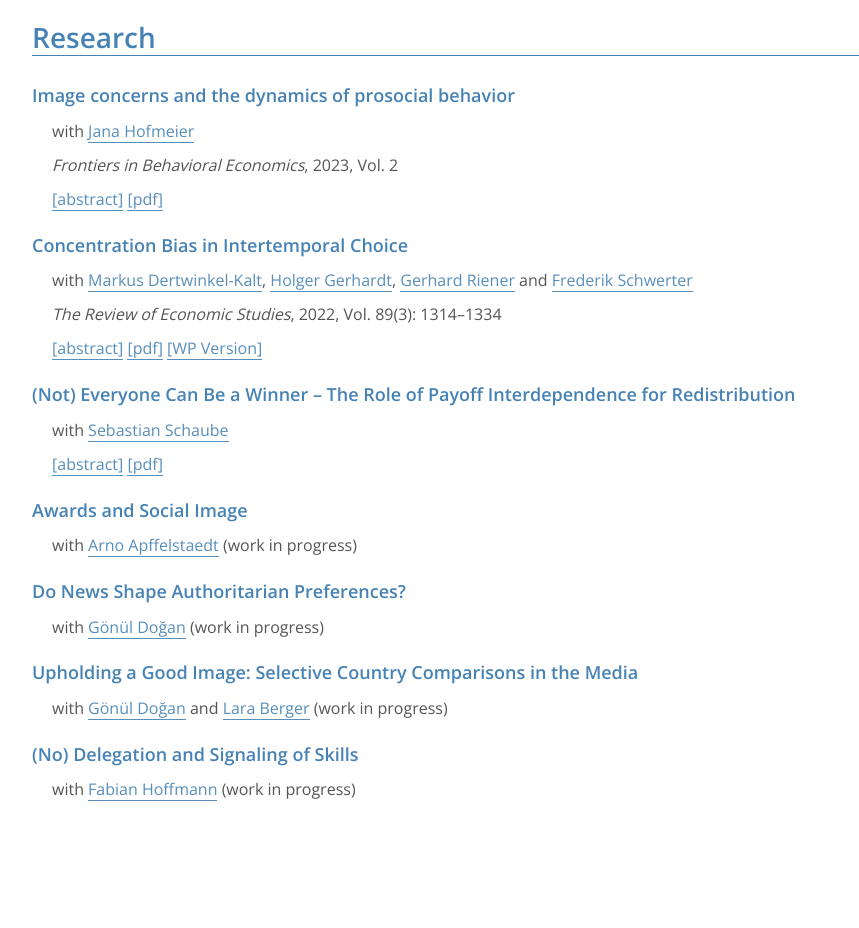
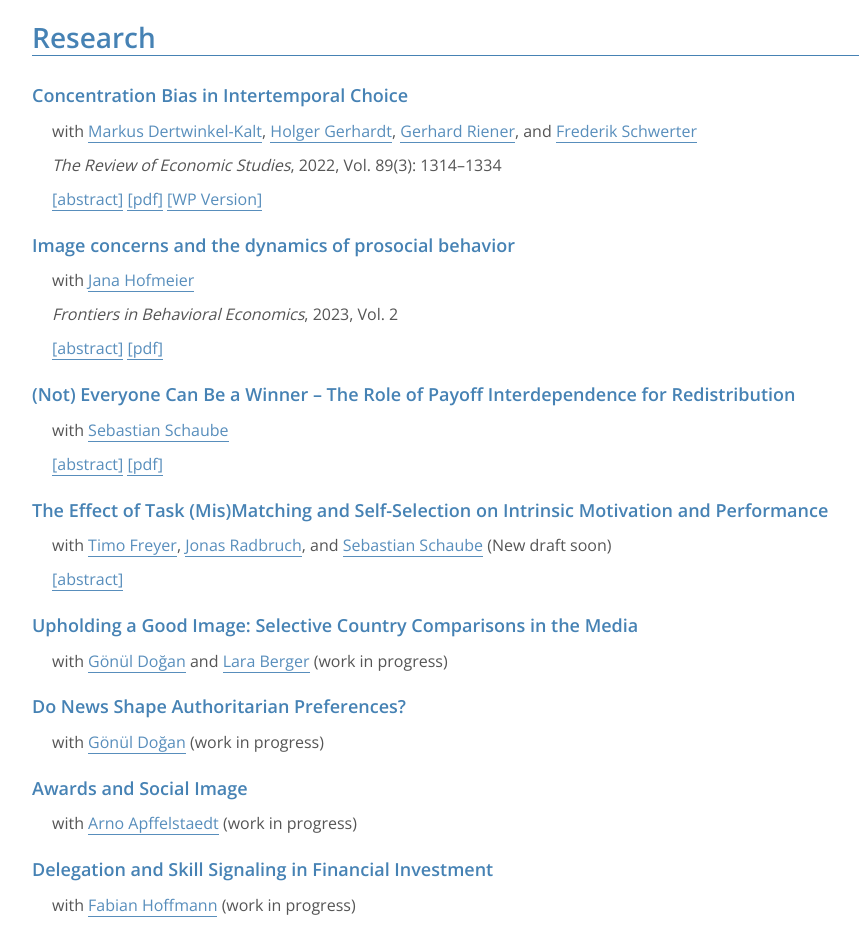
Before and after one commit to louisstrang/louisstrang.github.io, a plain HTML site: page index.html in a window 1280 px wide. Shown: the part 640-1568 px from the top of the page, without its empty margins (128-987 px from the left). Before the commit the page ends 1452 px from the top, so only its background shows below. Drawn offline with Linux system fonts and the light colour scheme.

Commit message:
projects updated

```diff
--- a/index.html
+++ b/index.html
@@ -211,6 +211,22 @@
 -->
 			<h3 id="research"> Research </h3>
 
+			<h4> Concentration Bias in Intertemporal Choice </h4>
+					<p>
+						with <a href="http://www.dertwinkel.com" title="Markus Dertwinkel-Kalt" target="_blank">Markus Dertwinkel-Kalt</a>, <a href="https://www.iame.uni-bonn.de/people/holger-gerhardt" title="Holger Gerhardt" target="_blank">Holger Gerhardt</a>, <a href="https://gerhardriener.github.io" title="Gerhard Riener" target="_blank">Gerhard Riener</a>, and <a href="https://sites.google.com/site/frederikschwerter/" title="Frederik Schwerter" target="_blank">Frederik Schwerter</a>
+					</p>
+					<p><i>The Review of Economic Studies</i>, 2022, Vol. 89(3): 1314–1334</p>
+					<p>
+						<a href="#" id="click-pub-1" class="click-pub" data-target="abstract-pub-1">[abstract]</a>
+						<a href="https://academic.oup.com/restud/article/89/3/1314/6375961" target="_blank">[pdf]</a>
+						<a href="https://www.econtribute.de/RePEc/ajk/ajkdps/ECONtribute_076_2021.pdf" target="_blank">[WP Version]</a>
+					</p>
+					<div style="display: none;" id="abstract-pub-1" class="abstract-pub">
+					<p>
+						Many intertemporal trade-offs are unbalanced: while the advantages of options are concentrated in a few periods, the disadvantages are dispersed over numerous periods. We provide novel experimental evidence for “concentration bias”, the tendency to overweight advantages that are concentrated in time. Subjects commit to too much overtime work that is dispersed over multiple days in exchange for a bonus that is concentrated in time: concentration bias increases subjects’ willingness to work by 22.4% beyond what standard discounting models could account for. In additional conditions and a complementary experiment involving monetary payments, we study the mechanisms behind concentration bias and demonstrate the robustness of our findings.
+					</p>
+					</div>
+
 			<h4> Image concerns and the dynamics of prosocial behavior </h4>
 					<p>
 						with <a href="https://www.linkedin.com/in/dr-jana-hofmeier-b751b2173" title="Jana Hofmeier" target="_blank">Jana Hofmeier</a>
@@ -226,24 +242,6 @@
 					  </p>
 					</div>
 
-			<h4> Concentration Bias in Intertemporal Choice </h4>
-					<p>
-						with <a href="http://www.dertwinkel.com" title="Markus Dertwinkel-Kalt" target="_blank">Markus Dertwinkel-Kalt</a>, <a href="https://www.iame.uni-bonn.de/people/holger-gerhardt" title="Holger Gerhardt" target="_blank">Holger Gerhardt</a>, <a href="https://gerhardriener.github.io" title="Gerhard Riener" target="_blank">Gerhard Riener</a> and <a href="https://sites.google.com/site/frederikschwerter/" title="Frederik Schwerter" target="_blank">Frederik Schwerter</a>
-					</p>
-					<p><i>The Review of Economic Studies</i>, 2022, Vol. 89(3): 1314–1334</p>
-					<p>
-						<a href="#" id="click-pub-1" class="click-pub" data-target="abstract-pub-1">[abstract]</a>
-						<a href="https://academic.oup.com/restud/article/89/3/1314/6375961" target="_blank">[pdf]</a>
-						<a href="https://www.econtribute.de/RePEc/ajk/ajkdps/ECONtribute_076_2021.pdf" target="_blank">[WP Version]</a>
-					</p>
-					<div style="display: none;" id="abstract-pub-1" class="abstract-pub">
-					<p>
-						Many intertemporal trade-offs are unbalanced: while the advantages of options are concentrated in a few periods, the disadvantages are dispersed over numerous periods. We provide novel experimental evidence for “concentration bias”, the tendency to overweight advantages that are concentrated in time. Subjects commit to too much overtime work that is dispersed over multiple days in exchange for a bonus that is concentrated in time: concentration bias increases subjects’ willingness to work by 22.4% beyond what standard discounting models could account for. In additional conditions and a complementary experiment involving monetary payments, we study the mechanisms behind concentration bias and demonstrate the robustness of our findings.
-					</p>
-					</div>
-
-
-
 				<h4> (Not) Everyone Can Be a Winner – The Role of Payoff Interdependence for Redistribution </h4>
 					<p>
 						with <a href="https://sites.google.com/site/sebastianschaube" title="Sebastian Schaube" target="_blank">Sebastian Schaube</a>
@@ -258,6 +256,30 @@
 					</p>
 					</div>
 
+					<h4> The Effect of Task (Mis)Matching and Self-Selection on Intrinsic Motivation and Performance </h4>
+					<p>
+
+						with <a href="https://www.econ.uni-bonn.de/en/department/doctoral-students/timo-freyer" title="Timo Freyer" target="_blank">Timo Freyer</a>, <a href="https://sites.google.com/site/jonasradbruch01/" title="Jonas Radbruch" target="_blank">Jonas Radbruch</a>, and <a href="https://sites.google.com/site/sebastianschaube" title="Sebastian Schaube" target="_blank">Sebastian Schaube</a> (New draft soon)
+					</p>
+					<p>
+						<a href="#" id="click-pub-4" class="click-pub" data-target="abstract-pub-4">[abstract]</a>
+					</p>
+					<div style="display: none;" id="abstract-pub-4" class="abstract-pub">
+					<p>
+						This paper studies whether the (mis)match between tasks and workers’ task preferences affects their performance, and whether there is a direct motivational effect of self-selection. To answer these questions, we conducted an online experiment where subjects worked on one of two real effort tasks. We exogenously varied whether they were assigned their preferred or non-preferred task, or whether they could actively self-select a task. The results show that subjects who either self-selected a task or were assigned their preferred task produced about 50% more output than subjects who were assigned their non-preferred task. This effect can be attributed to both higher productivity and an increase in the time subjects spent working on their task. Backed by evidence from the post-experimental questionnaire, we conclude that the increase in performance is not exclusively due to ability-sorting but in part driven by increased effort due to higher intrinsic motivation. In summary, the results suggest that workers’ performance depends crucially on whether they work on their preferred task, but not so much on whether that task was self-selected or assigned.
+					</p>
+					</div>
+
+				<h4> Upholding a Good Image: Selective Country Comparisons in the Media </h4>
+					<p>
+						with <a href="https://sites.google.com/site/gonuldoganligtvoet/" title="Gönül Doğan" target="_blank">Gönül Doğan</a> and <a href="https://medienoekonomie.uni-koeln.de/de/team/lara-marie-mueller" title="Lara Müller" target="_blank">Lara Berger</a> (work in progress)
+					</p>
+
+				<h4> Do News Shape Authoritarian Preferences? </h4>
+					<p>
+						with <a href="https://sites.google.com/site/gonuldoganligtvoet/" title="Gönül Doğan" target="_blank">Gönül Doğan</a> (work in progress)
+					</p>
+
 
 
 				<h4> Awards and Social Image </h4>
@@ -265,17 +287,7 @@
 						with <a href="https://sites.google.com/view/arnoapf/home" title="Arno Apffelstaedt" target="_blank">Arno Apffelstaedt</a> (work in progress)
 					</p>
 
-				<h4> Do News Shape Authoritarian Preferences? </h4>
-					<p>
-						with <a href="https://sites.google.com/site/gonuldoganligtvoet/" title="Gönül Doğan" target="_blank">Gönül Doğan</a> (work in progress)
-					</p>
-
-				<h4> Upholding a Good Image: Selective Country Comparisons in the Media </h4>
-					<p>
-						with <a href="https://sites.google.com/site/gonuldoganligtvoet/" title="Gönül Doğan" target="_blank">Gönül Doğan</a> and <a href="https://medienoekonomie.uni-koeln.de/de/team/lara-marie-mueller" title="Lara Müller" target="_blank">Lara Berger</a> (work in progress)
-					</p>
-
-				<h4> (No) Delegation and Signaling of Skills </h4>
+				<h4> Delegation and Skill Signaling in Financial Investment </h4>
 					<p>
 						with <a href="https://cd.wiso.uni-koeln.de/en/team/department-of-corporate-development-and-business-ethics/fabian-hoffmann-kopie-1" title="Fabian Hoffmann" target="_blank">Fabian Hoffmann</a> (work in progress)
 					</p>
```
Also changed, not shown: 2 other files.
